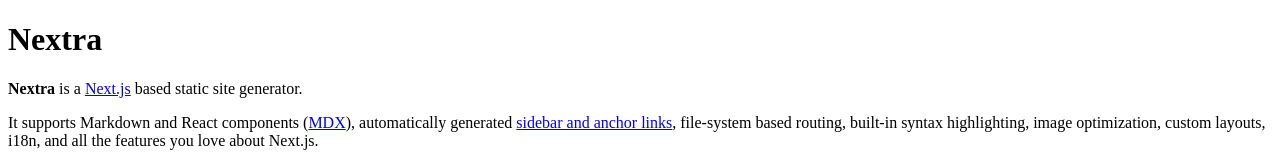
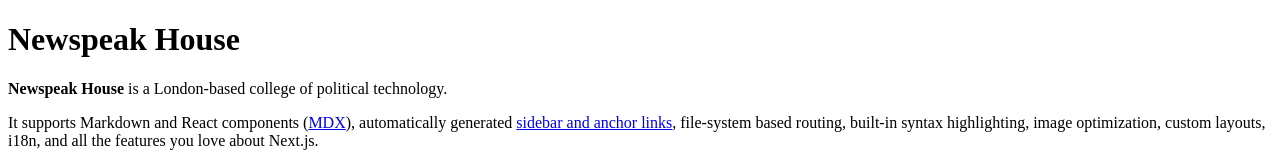
Before and after one commit to zhiganov/protein-playbook, a Next.js app: page / in a window 1280 px wide. Shown: the top 160 px of the page. Built offline with nearby package versions, Linux system fonts and the light colour scheme.

Commit message:
Update index.mdx

```diff
--- a/pages/index.mdx
+++ b/pages/index.mdx
@@ -1,8 +1,8 @@
 import Bleed from 'nextra-theme-docs/bleed'
 
-# Nextra
+# Newspeak House
 
-**Nextra** is a [Next.js](https://nextjs.org) based static site generator.
+**Newspeak House** is a London-based college of political technology.
 
 It supports Markdown and React components ([MDX](/features/mdx)), automatically generated [sidebar and anchor links](/get-started#sidebar-and-anchor-links), file-system based routing, built-in syntax highlighting, image optimization, custom layouts, i18n, and all the features you love about Next.js.
 
```
